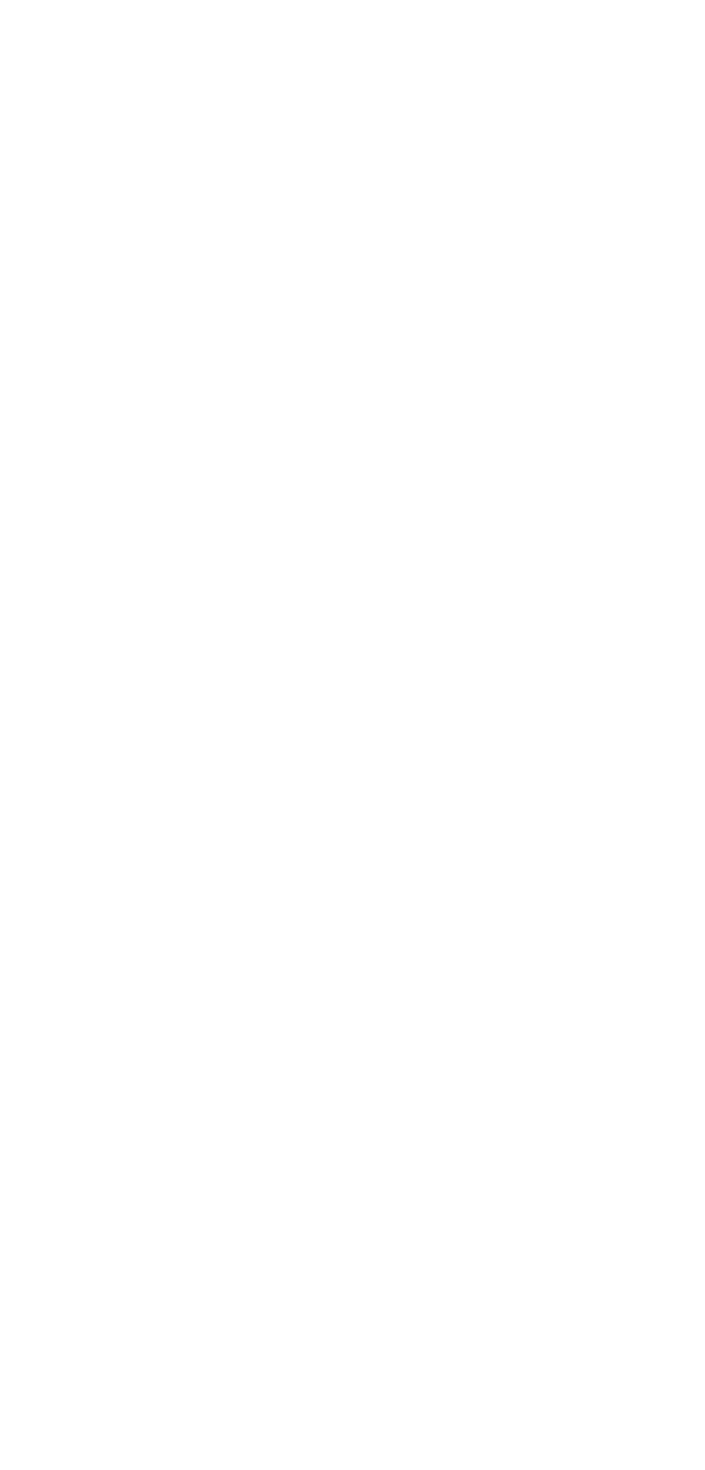
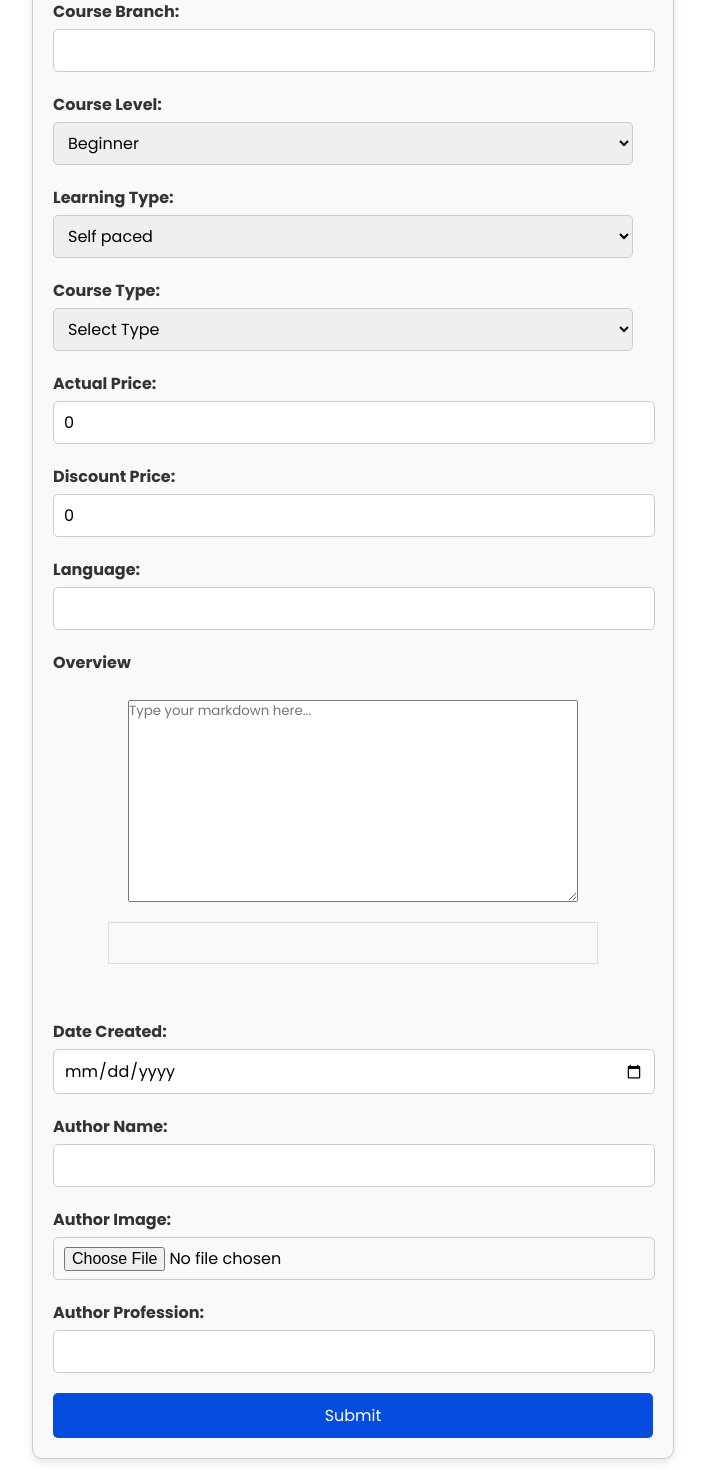
Before and after one commit to Diptech-hub/faculte, a React (Vite) app: page /admin in a window 1280 px wide. Before the commit this address had no page. Shown: the part 200-1670 px from the top of the page, without its empty margins (287-992 px from the left). Before the commit the page ends 800 px from the top, so only its background shows below. Built offline with nearby package versions, Linux system fonts and the light colour scheme.

Commit message:
admin access and firestore

```diff
--- a/package.json
+++ b/package.json
@@ -17,8 +17,11 @@
     "react-dom": "^18.2.0",
     "react-firebase-hooks": "^5.1.1",
     "react-icons": "^5.2.1",
+    "react-markdown": "^9.0.1",
     "react-redux": "^9.1.2",
-    "react-router-dom": "^6.23.0"
+    "react-router-dom": "^6.23.0",
+    "remark-gfm": "^4.0.0",
+    "spinners-react": "^1.0.7"
   },
   "devDependencies": {
     "@types/firebase": "^3.2.1",
--- a/src/App.tsx
+++ b/src/App.tsx
@@ -4,6 +4,7 @@ import Login from "./features/auth/login";
 import Signup from "./features/auth/signUp";
 import Result from "./components/result";
 import PrivateRoute from "./components/privateRoute";
+import Admin from "./components/admin"
 import "./App.css";
 
 const App: React.FC = () => {
@@ -15,6 +16,7 @@ const App: React.FC = () => {
       <Route path="/result" element={<PrivateRoute />}>
         <Route path="" element={<Result />} />
       </Route>
+      <Route path="/admin" element={<Admin />} />
     </Routes>
   );
 };
--- /dev/null
+++ b/src/components/admin.tsx
@@ -0,0 +1,199 @@
+import { useState } from "react";
+import Markdown from "../utils/markdown";
+import "../styles/admin.css";
+
+interface AdminFormState {
+  courseTitle: string;
+  courseBranch: string;
+  courseLevel: string;
+  learningType: string;
+  courseType: string;
+  actualPrice: number;
+  discountPrice: number;
+  language: string;
+  dateCreated: string;
+  authorName: string;
+  authorImage: File | null;
+  authorProfession: string;
+}
+
+const Admin: React.FC = () => {
+  const [formState, setFormState] = useState<AdminFormState>({
+    courseTitle: "",
+    courseBranch: "",
+    courseLevel: "",
+    learningType: "",
+    courseType: "",
+    actualPrice: 0,
+    discountPrice: 0,
+    language: "",
+    dateCreated: "",
+    authorName: "",
+    authorImage: null,
+    authorProfession: "",
+  });
+
+  const handleInputChange = (
+    e: React.ChangeEvent<HTMLInputElement | HTMLSelectElement>
+  ) => {
+    const { name, value } = e.target;
+    setFormState({ ...formState, [name]: value });
+  };
+
+  const handleFileChange = (e: React.ChangeEvent<HTMLInputElement>) => {
+    const { name, files } = e.target;
+    if (files) {
+      setFormState({ ...formState, [name]: files[0] });
+    }
+  };
+
+  const handleSubmit = (e: React.FormEvent<HTMLFormElement>) => {
+    e.preventDefault();
+    const isValid = Object.values(formState).every(
+      (value) => value !== "" && value !== null
+    );
+    if (isValid) {
+      // Handle form submission
+      alert("Details Submited");
+    } else {
+      alert("Please fill in all the required fields.");
+    }
+  };
+
+  return (
+    <div>
+      <p>Register your Faculty Course</p>
+      <div className="adminDetails">
+        <form onSubmit={handleSubmit}>
+          <label>Course Title:</label>
+          <input
+            type="text"
+            name="courseTitle"
+            value={formState.courseTitle}
+            onChange={handleInputChange}
+            required
+          />
+          <br />
+          <label>Course Branch:</label>
+          <input
+            type="text"
+            name="courseBranch"
+            value={formState.courseBranch}
+            onChange={handleInputChange}
+            required
+          />
+          <br />
+          <label>Course Level:</label>
+          <select
+            name="courseLevel"
+            value={formState.courseLevel}
+            onChange={handleInputChange}
+            required
+          >
+            <option value="Beginner">Beginner</option>
+            <option value="Intermediate">Intermediate</option>
+            <option value="Advanced">Advanced</option>
+          </select>
+          <br />
+          <label>Learning Type:</label>
+          <select
+            name="learningType"
+            value={formState.learningType}
+            onChange={handleInputChange}
+            required
+          >
+            <option value="Self paced">Self paced</option>
+            <option value="Scheduled classes">Scheduled Class</option>
+          </select>
+          <br />
+          <label>Course Type:</label>
+          <select
+            name="courseType"
+            value={formState.courseType}
+            onChange={handleInputChange}
+            required
+          >
+            <option value="">Select Type</option>
+            <option value="Development">Development</option>
+            <option value="Design">Design</option>
+            <option value="Art">Art</option>
+            <option value="Science">Science</option>
+            <option value="Business">Business</option>
+            <option value="Photogrpahy">Photography</option>
+            <option value="Music">Music</option>
+            <option value="Basic Education">Basic Education</option>
+          </select>
+          <br />
+          <label>Actual Price:</label>
+          <input
+            type="number"
+            name="actualPrice"
+            value={formState.actualPrice}
+            onChange={handleInputChange}
+            required
+          />
+          <br />
+          <label>Discount Price:</label>
+          <input
+            type="number"
+            name="discountPrice"
+            value={formState.discountPrice}
+            onChange={handleInputChange}
+            required
+          />
+          <br />
+          <label>Language:</label>
+          <input
+            type="text"
+            name="language"
+            value={formState.language}
+            onChange={handleInputChange}
+            required
+          />
+          <br />
+          <label>Overview</label>
+          <Markdown />
+          <br />
+          <label>Date Created:</label>
+          <input
+            type="date"
+            name="dateCreated"
+            value={formState.dateCreated}
+            onChange={handleInputChange}
+            required
+          />
+          <br />
+          <label>Author Name:</label>
+          <input
+            type="text"
+            name="authorName"
+            value={formState.authorName}
+            onChange={handleInputChange}
+            required
+          />
+          <br />
+          <label>Author Image:</label>
+          <input
+            type="file"
+            name="authorImage"
+            onChange={handleFileChange}
+            required
+          />
+          <br />
+          <label>Author Profession:</label>
+          <input
+            type="text"
+            name="authorProfession"
+            value={formState.authorProfession}
+            onChange={handleInputChange}
+            required
+          />
+          <br />
+          <button type="submit">Submit</button>
+        </form>
+      </div>
+    </div>
+  );
+};
+
+export default Admin;
--- a/src/components/navBar2.tsx
+++ b/src/components/navBar2.tsx
@@ -3,6 +3,7 @@ import { Link, useNavigate } from "react-router-dom";
 import { LuShoppingCart } from "react-icons/lu";
 import { MdOutlineNotificationAdd } from "react-icons/md";
 import { RiAccountPinCircleFill } from "react-icons/ri";
+import { FiLogOut } from "react-icons/fi";
 import { auth } from "../firebaseConfig";
 import { onAuthStateChanged, signOut } from "firebase/auth";
 import "../styles/navBar2.css";
@@ -58,7 +59,7 @@ const NavBar2: React.FC = () => {
           {isHovered && user && (
             <div className="hover-content">
               <p>{user.email}</p>
-              <button onClick={handleLogout}>Logout</button>
+              <button onClick={handleLogout}>Logout <FiLogOut /></button>
             </div>
           )}
         </div>
--- a/src/components/privateRoute.tsx
+++ b/src/components/privateRoute.tsx
@@ -2,12 +2,13 @@ import React from 'react';
 import { Navigate, Outlet } from 'react-router-dom';
 import { useAuthState } from 'react-firebase-hooks/auth';
 import { auth } from '../firebaseConfig';
+import { SpinnerDotted } from 'spinners-react';
 
 const PrivateRoute: React.FC = () => {
   const [user, loading] = useAuthState(auth);
 
   if (loading) {
-    return <div>Loading...</div>;
+    return <div><SpinnerDotted size={70} thickness={100} speed={100} color="rgba(3, 76, 221, 1)"/></div>;
   }
 
   return user ? <Outlet /> : <Navigate to="/login" />;
--- a/src/firebaseConfig.ts
+++ b/src/firebaseConfig.ts
@@ -3,6 +3,7 @@ import { initializeApp } from "firebase/app";
 import { getAnalytics } from "firebase/analytics";
 import { GoogleAuthProvider, getAuth } from "firebase/auth";
 import firebase from "firebase/compat/app";
+import 'firebase/firestore';
 // TODO: Add SDKs for Firebase products that you want to use
 // https://firebase.google.com/docs/web/setup#available-libraries
 
@@ -25,3 +26,4 @@ firebase.initializeApp(firebaseConfig);
 
 export const auth = getAuth(app);
 export const googleProvider = new GoogleAuthProvider();
+export const db = firebase.firestore();
--- /dev/null
+++ b/src/styles/admin.css
@@ -0,0 +1,95 @@
+/* body {
+    font-family: Arial, sans-serif;
+  } */
+
+p {
+  font-size: 1.5rem;
+  text-align: center;
+  margin: 20px 0;
+  font-weight: bold;
+  color: #444;
+}
+
+.adminDetails {
+  display: flex;
+  flex-direction: column;
+  align-items: flex-start;
+  padding: 20px;
+  max-width: 600px;
+  margin: 0 auto 40px auto;
+  border: 1px solid #ccc;
+  border-radius: 10px;
+  background-color: #f9f9f9;
+  box-shadow: 0 4px 8px rgba(0, 0, 0, 0.1);
+}
+
+.adminDetails form {
+  width: 100%;
+}
+
+.adminDetails label {
+  display: block;
+  margin: 10px 0 5px;
+  font-weight: bold;
+  color: #333;
+}
+
+.adminDetails input[type="text"],
+.adminDetails input[type="date"],
+.adminDetails input[type="file"],
+.adminDetails input[type="number"],
+.adminDetails select {
+  width: calc(100% - 20px);
+  padding: 8px 10px;
+  margin-bottom: 10px;
+  border: 1px solid #ccc;
+  border-radius: 5px;
+  font-size: 16px;
+}
+
+.adminDetails input[type="text"]:focus,
+.adminDetails input[type="date"]:focus,
+.adminDetails input[type="file"]:focus,
+.adminDetails input[type="number"]:focus,
+.adminDetails select:focus {
+  border-color: #66afe9;
+  outline: none;
+}
+
+.adminDetails .markdown {
+  width: 100%;
+  padding: 10px;
+  border: 1px solid #ccc;
+  border-radius: 5px;
+  background-color: #fff;
+}
+
+.adminDetails button[type="submit"] {
+  width: 100%;
+  padding: 10px;
+  background-color: #034cdd;
+  color: #fff;
+  border: none;
+  border-radius: 5px;
+  font-size: 16px;
+  cursor: pointer;
+  margin-top: 10px;
+}
+
+.adminDetails button[type="submit"]:hover {
+  background-color: #030cdd;
+}
+
+@media (max-width: 600px) {
+  .adminDetails {
+    padding: 10px;
+  }
+
+  .adminDetails input[type="text"],
+  .adminDetails input[type="date"],
+  .adminDetails input[type="file"],
+  .adminDetails input[type="number"],
+  .adminDetails select {
+    width: calc(100% - 14px);
+  }
+}
--- /dev/null
+++ b/src/utils/markdown.tsx
@@ -0,0 +1,28 @@
+
+import { SetStateAction, useState } from 'react';
+import ReactMarkdown from 'react-markdown';
+import remarkGfm from 'remark-gfm';
+
+function Markdown() {
+  const [markdown, setMarkdown] = useState('');
+
+  const handleInputChange = (event: { target: { value: SetStateAction<string>; }; }) => {
+    setMarkdown(event.target.value);
+  };
+
+  return (
+    <div style={{ display: 'flex', flexDirection: 'column', alignItems: 'center', padding: '20px' }}>
+      <textarea
+        value={markdown}
+        onChange={handleInputChange}
+        placeholder="Type your markdown here..."
+        style={{ width: '80%', height: '200px', marginBottom: '20px' }}
+      />
+      <div style={{ width: '80%', border: '1px solid #ddd', padding: '20px' }}>
+        <ReactMarkdown remarkPlugins={[remarkGfm]}>{markdown}</ReactMarkdown>
+      </div>
+    </div>
+  );
+}
+
+export default Markdown;
```
Also changed, not shown: 1 other file (tests, documents, lock files or other folders).
